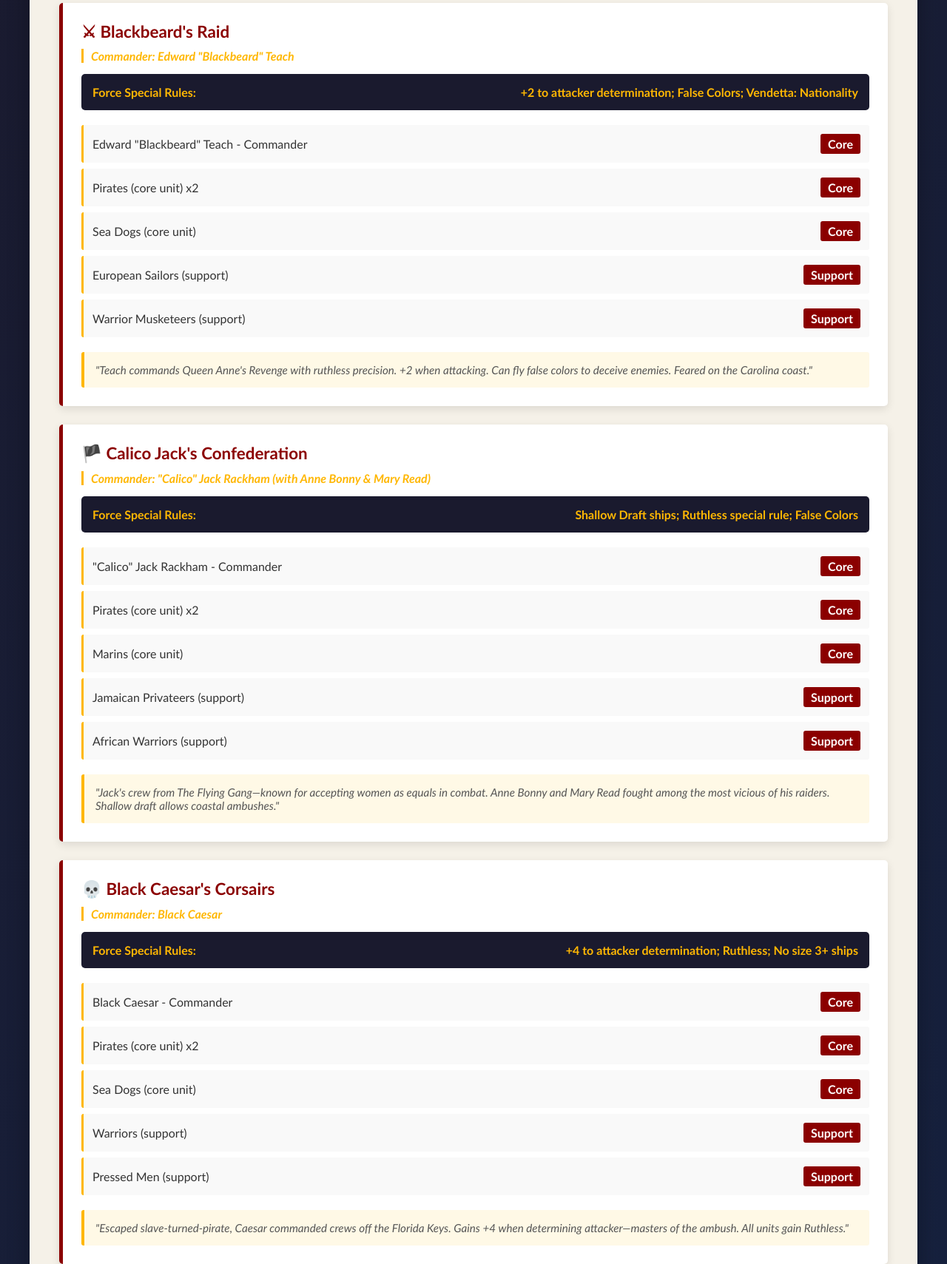
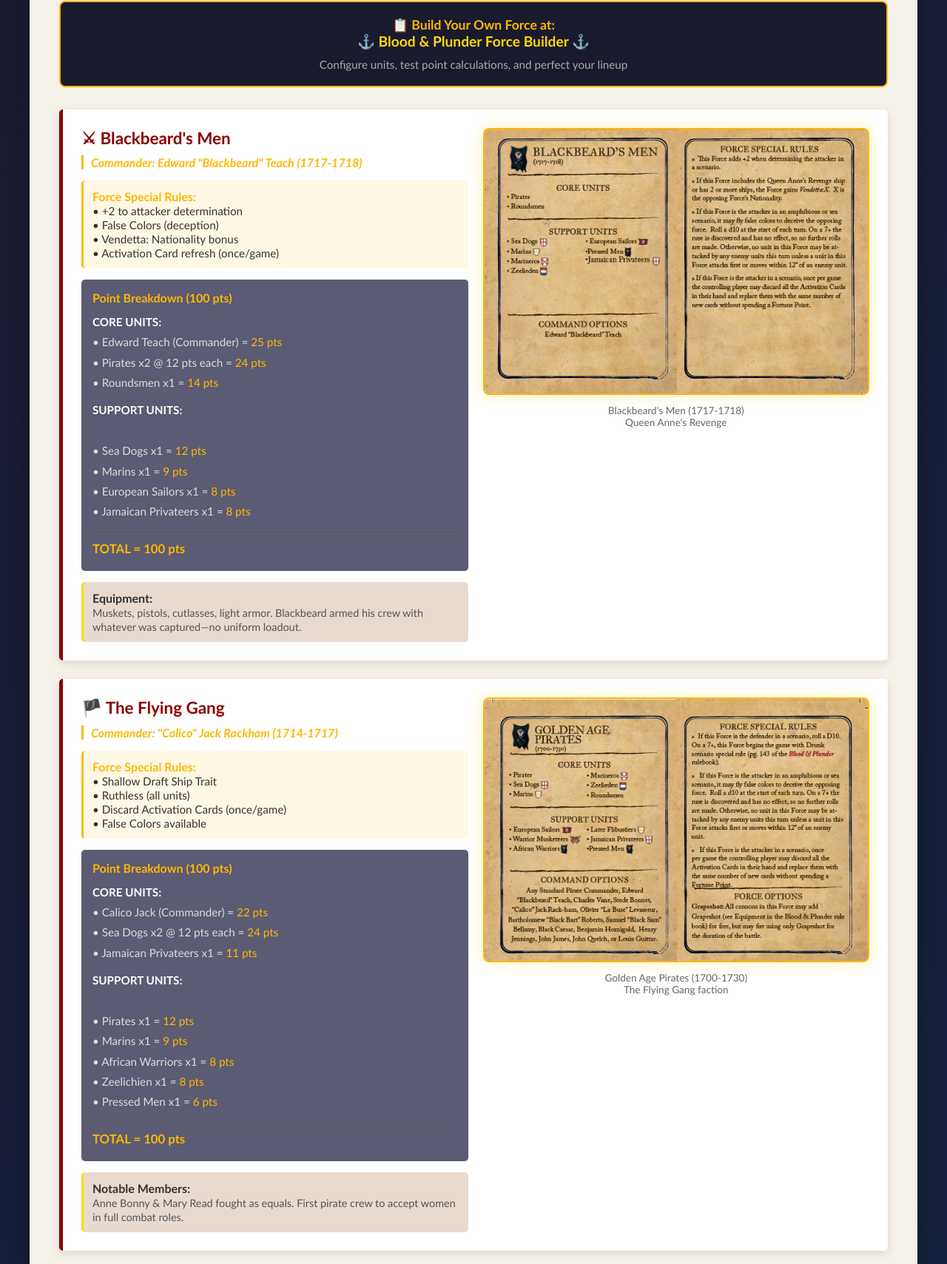
Before and after one commit to kairosgamesuk-debug/bloodplunder, a plain HTML site: page index.html in a window 1280 px wide. Shown: the part 368-2077 px from the top of the page at 74% size. Drawn offline with Linux system fonts and the light colour scheme.

Commit message:
Add files via upload

```diff
--- a/index.html
+++ b/index.html
@@ -291,106 +291,100 @@
             <button class="tab-button" onclick="switchTab('teams-200')">200pt Fleet</button>
             <button class="tab-button" onclick="switchTab('commanders')">Commanders & Lore</button>
             <button class="tab-button" onclick="switchTab('faction')">Faction Info</button>
+            <button class="tab-button" onclick="switchTab('build')">📄 Example Build</button>
         </div>
 
         <!-- 100pt Teams Tab -->
         <div id="teams-100" class="tab-content active">
-            <h2 style="color: #8b0000; margin-bottom: 25px;">Golden Age Pirates - 100 Point Skirmish Teams</h2>
+            <h2 style="color: #8b0000; margin-bottom: 20px;">🎲 Blood & Plunder 100 Point Skirmish Teams</h2>
 
-            <div class="team-card">
-                <div class="team-name">⚔ Blackbeard's Raid</div>
-                <div class="commander">Commander: Edward "Blackbeard" Teach</div>
-                <div class="points-summary">
-                    <span>Force Special Rules:</span>
-                    <span style="color: #ffb703; font-weight: bold;">+2 to attacker determination; False Colors; Vendetta: Nationality</span>
-                </div>
-                <div class="units">
-                    <div class="unit">
-                        <div class="unit-name">Edward "Blackbeard" Teach - Commander</div>
-                        <div class="unit-points">Core</div>
-                    </div>
-                    <div class="unit">
-                        <div class="unit-name">Pirates (core unit) x2</div>
-                        <div class="unit-points">Core</div>
-                    </div>
-                    <div class="unit">
-                        <div class="unit-name">Sea Dogs (core unit)</div>
-                        <div class="unit-points">Core</div>
-                    </div>
-                    <div class="unit">
-                        <div class="unit-name">European Sailors (support)</div>
-                        <div class="unit-points">Support</div>
-                    </div>
-                    <div class="unit">
-                        <div class="unit-name">Warrior Musketeers (support)</div>
-                        <div class="unit-points">Support</div>
-                    </div>
-                </div>
-                <div class="lore">"Teach commands Queen Anne's Revenge with ruthless precision. +2 when attacking. Can fly false colors to deceive enemies. Feared on the Carolina coast."</div>
+            <div style="background: #1a1a2e; padding: 20px; border-radius: 8px; margin-bottom: 30px; border: 2px solid #ffb703; text-align: center;">
+                <p style="color: #ffb703; font-weight: bold; margin: 0; font-size: 1.1em;">📋 Build Your Own Force at:</p>
+                <a href="https://forcebuilder.bloodandplunder.com" target="_blank" style="color: #ffd700; font-size: 1.2em; text-decoration: none; font-weight: bold;">⚓ Blood & Plunder Force Builder ⚓</a>
+                <p style="color: #aaa; margin: 10px 0 0; font-size: 0.95em;">Configure units, test point calculations, and perfect your lineup</p>
             </div>
 
             <div class="team-card">
-                <div class="team-name">🏴 Calico Jack's Confederation</div>
-                <div class="commander">Commander: "Calico" Jack Rackham (with Anne Bonny & Mary Read)</div>
-                <div class="points-summary">
-                    <span>Force Special Rules:</span>
-                    <span style="color: #ffb703; font-weight: bold;">Shallow Draft ships; Ruthless special rule; False Colors</span>
-                </div>
-                <div class="units">
-                    <div class="unit">
-                        <div class="unit-name">"Calico" Jack Rackham - Commander</div>
-                        <div class="unit-points">Core</div>
+                <div style="display: grid; grid-template-columns: 1fr 1fr; gap: 20px; align-items: start;">
+                    <div>
+                        <div class="team-name">⚔ Blackbeard's Men</div>
+                        <div class="commander">Commander: Edward "Blackbeard" Teach (1717-1718)</div>
+                        <div style="background: rgba(255,183,3,0.1); padding: 12px; border-radius: 5px; margin: 15px 0; border-left: 3px solid #ffb703;">
+                            <strong style="color: #ffb703;">Force Special Rules:</strong><br>
+                            <span style="color: #333; font-size: 0.95em;">• +2 to attacker determination<br>• False Colors (deception)<br>• Vendetta: Nationality bonus<br>• Activation Card refresh (once/game)</span>
+                        </div>
+
+                        <div style="background: rgba(50,50,80,0.8); padding: 15px; border-radius: 5px; margin: 15px 0; color: #fff;">
+                            <strong style="color: #ffb703; display: block; margin-bottom: 10px;">Point Breakdown (100 pts)</strong>
+
+                            <div style="color: #ddd; font-size: 0.95em; line-height: 1.8;">
+                                <strong style="color: #fff;">CORE UNITS:</strong><br>
+                                • Edward Teach (Commander) = <span style="color: #ffb703;">25 pts</span><br>
+                                • Pirates x2 @ 12 pts each = <span style="color: #ffb703;">24 pts</span><br>
+                                • Roundsmen x1 = <span style="color: #ffb703;">14 pts</span><br>
+                                <strong style="color: #fff; margin-top: 10px; display: block;">SUPPORT UNITS:</strong><br>
+                                • Sea Dogs x1 = <span style="color: #ffb703;">12 pts</span><br>
+                                • Marins x1 = <span style="color: #ffb703;">9 pts</span><br>
+                                • European Sailors x1 = <span style="color: #ffb703;">8 pts</span><br>
+                                • Jamaican Privateers x1 = <span style="color: #ffb703;">8 pts</span><br>
+                                <hr style="border: none; border-top: 1px solid #666; margin: 10px 0;">
+                                <strong style="color: #ffb703; font-size: 1.1em;">TOTAL = 100 pts</strong>
+                            </div>
+                        </div>
+
+                        <div style="background: rgba(139,69,19,0.2); padding: 12px; border-radius: 5px; border-left: 3px solid #ffd700;">
+                            <strong style="color: #333;">Equipment:</strong><br>
+                            <span style="color: #555; font-size: 0.9em;">Muskets, pistols, cutlasses, light armor. Blackbeard armed his crew with whatever was captured—no uniform loadout.</span>
+                        </div>
                     </div>
-                    <div class="unit">
-                        <div class="unit-name">Pirates (core unit) x2</div>
-                        <div class="unit-points">Core</div>
-                    </div>
-                    <div class="unit">
-                        <div class="unit-name">Marins (core unit)</div>
-                        <div class="unit-points">Core</div>
-                    </div>
-                    <div class="unit">
-                        <div class="unit-name">Jamaican Privateers (support)</div>
-                        <div class="unit-points">Support</div>
-                    </div>
-                    <div class="unit">
-                        <div class="unit-name">African Warriors (support)</div>
-                        <div class="unit-points">Support</div>
+
+                    <div style="text-align: center;">
+                        <img src="./Blackbeard.png" alt="Blackbeard's Men Faction Card" style="width: 100%; border-radius: 8px; box-shadow: 0 0 20px rgba(255,215,0,0.3); border: 2px solid #ffb703;">
+                        <p style="color: #666; font-size: 0.85em; margin-top: 10px;">Blackbeard's Men (1717-1718)<br>Queen Anne's Revenge</p>
                     </div>
                 </div>
-                <div class="lore">"Jack's crew from The Flying Gang—known for accepting women as equals in combat. Anne Bonny and Mary Read fought among the most vicious of his raiders. Shallow draft allows coastal ambushes."</div>
             </div>
 
             <div class="team-card">
-                <div class="team-name">💀 Black Caesar's Corsairs</div>
-                <div class="commander">Commander: Black Caesar</div>
-                <div class="points-summary">
-                    <span>Force Special Rules:</span>
-                    <span style="color: #ffb703; font-weight: bold;">+4 to attacker determination; Ruthless; No size 3+ ships</span>
-                </div>
-                <div class="units">
-                    <div class="unit">
-                        <div class="unit-name">Black Caesar - Commander</div>
-                        <div class="unit-points">Core</div>
+                <div style="display: grid; grid-template-columns: 1fr 1fr; gap: 20px; align-items: start;">
+                    <div>
+                        <div class="team-name">🏴 The Flying Gang</div>
+                        <div class="commander">Commander: "Calico" Jack Rackham (1714-1717)</div>
+                        <div style="background: rgba(255,183,3,0.1); padding: 12px; border-radius: 5px; margin: 15px 0; border-left: 3px solid #ffb703;">
+                            <strong style="color: #ffb703;">Force Special Rules:</strong><br>
+                            <span style="color: #333; font-size: 0.95em;">• Shallow Draft Ship Trait<br>• Ruthless (all units)<br>• Discard Activation Cards (once/game)<br>• False Colors available</span>
+                        </div>
+
+                        <div style="background: rgba(50,50,80,0.8); padding: 15px; border-radius: 5px; margin: 15px 0; color: #fff;">
+                            <strong style="color: #ffb703; display: block; margin-bottom: 10px;">Point Breakdown (100 pts)</strong>
+
+                            <div style="color: #ddd; font-size: 0.95em; line-height: 1.8;">
+                                <strong style="color: #fff;">CORE UNITS:</strong><br>
+                                • Calico Jack (Commander) = <span style="color: #ffb703;">22 pts</span><br>
+                                • Sea Dogs x2 @ 12 pts each = <span style="color: #ffb703;">24 pts</span><br>
+                                • Jamaican Privateers x1 = <span style="color: #ffb703;">11 pts</span><br>
+                                <strong style="color: #fff; margin-top: 10px; display: block;">SUPPORT UNITS:</strong><br>
+                                • Pirates x1 = <span style="color: #ffb703;">12 pts</span><br>
+                                • Marins x1 = <span style="color: #ffb703;">9 pts</span><br>
+                                • African Warriors x1 = <span style="color: #ffb703;">8 pts</span><br>
+                                • Zeelichien x1 = <span style="color: #ffb703;">8 pts</span><br>
+                                • Pressed Men x1 = <span style="color: #ffb703;">6 pts</span><br>
+                                <hr style="border: none; border-top: 1px solid #666; margin: 10px 0;">
+                                <strong style="color: #ffb703; font-size: 1.1em;">TOTAL = 100 pts</strong>
+                            </div>
+                        </div>
+
+                        <div style="background: rgba(139,69,19,0.2); padding: 12px; border-radius: 5px; border-left: 3px solid #ffd700;">
+                            <strong style="color: #333;">Notable Members:</strong><br>
+                            <span style="color: #555; font-size: 0.9em;">Anne Bonny & Mary Read fought as equals. First pirate crew to accept women in full combat roles.</span>
+                        </div>
                     </div>
-                    <div class="unit">
-                        <div class="unit-name">Pirates (core unit) x2</div>
-                        <div class="unit-points">Core</div>
-                    </div>
-                    <div class="unit">
-                        <div class="unit-name">Sea Dogs (core unit)</div>
-                        <div class="unit-points">Core</div>
-                    </div>
-                    <div class="unit">
-                        <div class="unit-name">Warriors (support)</div>
-                        <div class="unit-points">Support</div>
-                    </div>
-                    <div class="unit">
-                        <div class="unit-name">Pressed Men (support)</div>
-                        <div class="unit-points">Support</div>
+
+                    <div style="text-align: center;">
+                        <img src="./GoldenAge.png" alt="Golden Age Pirates Faction Card" style="width: 100%; border-radius: 8px; box-shadow: 0 0 20px rgba(255,215,0,0.3); border: 2px solid #ffb703;">
+                        <p style="color: #666; font-size: 0.85em; margin-top: 10px;">Golden Age Pirates (1700-1730)<br>The Flying Gang faction</p>
                     </div>
                 </div>
-                <div class="lore">"Escaped slave-turned-pirate, Caesar commanded crews off the Florida Keys. Gains +4 when determining attacker—masters of the ambush. All units gain Ruthless."</div>
             </div>
         </div>
 
@@ -645,6 +639,32 @@
                 <p><strong>This diversity is reflected in Blood & Plunder unit availability:</strong> Pirates can include European Sailors, African Warriors, Jamaican Privateers (mixed race crews), Native American warriors, and mercenary specialists. This represents the truly multicultural nature of historical pirate operations.</p>
             </div>
         </div>
+
+        <!-- Example Build Tab -->
+        <div id="build" class="tab-content">
+            <h2 style="color: #8b0000; margin-bottom: 25px;">📄 Example Force Build - Ocean's Team</h2>
+
+            <div style="background: rgba(255,183,3,0.1); padding: 20px; border-radius: 8px; margin-bottom: 20px; border-left: 4px solid #ffb703;">
+                <p style="color: #333; margin: 0; line-height: 1.8;">
+                    <strong style="color: #8b0000;">Force Builder Export:</strong> 100 Points / 100 | 18 models (Strike point at 4/8/12)<br>
+                    <strong style="color: #8b0000;">Commander:</strong> Experienced English Buccaneer<br>
+                    <strong style="color: #8b0000;">Faction:</strong> Unaligned & Peripheral Powers (Oceans Team - 5d71f983)<br>
+                    <strong style="color: #8b0000;">Main Weapons:</strong> Pistols, Standard Melee Weapons
+                </p>
+            </div>
+
+            <iframe src="./Oceans_Team.pdf" style="width: 100%; height: 800px; border: 2px solid #ffb703; border-radius: 8px;" title="Force Builder Export - Ocean's Team"></iframe>
+
+            <div style="background: #fff; padding: 20px; border-radius: 8px; margin-top: 20px; border-left: 4px solid #8b0000;">
+                <h3 style="color: #8b0000; margin-top: 0;">About This Build</h3>
+                <p style="color: #333; line-height: 1.8;">
+                    This example force was generated using the <a href="https://forcebuilder.bloodandplunder.com" target="_blank" style="color: #ffb703; text-decoration: none; font-weight: bold;">Blood & Plunder Force Builder</a>. It showcases a balanced 100-point pirate force built around an Experienced English Buccaneer Commander with support from diverse crew types including Filibusters, Marins, Sea Dogs, and Artillery specialists.
+                </p>
+                <p style="color: #333; line-height: 1.8;">
+                    This is just one example configuration. Use the Force Builder to create your own custom builds, test different unit combinations, and optimize your forces for your playstyle and preferred tactics.
+                </p>
+            </div>
+        </div>
     </div>
 
     <script>
```
